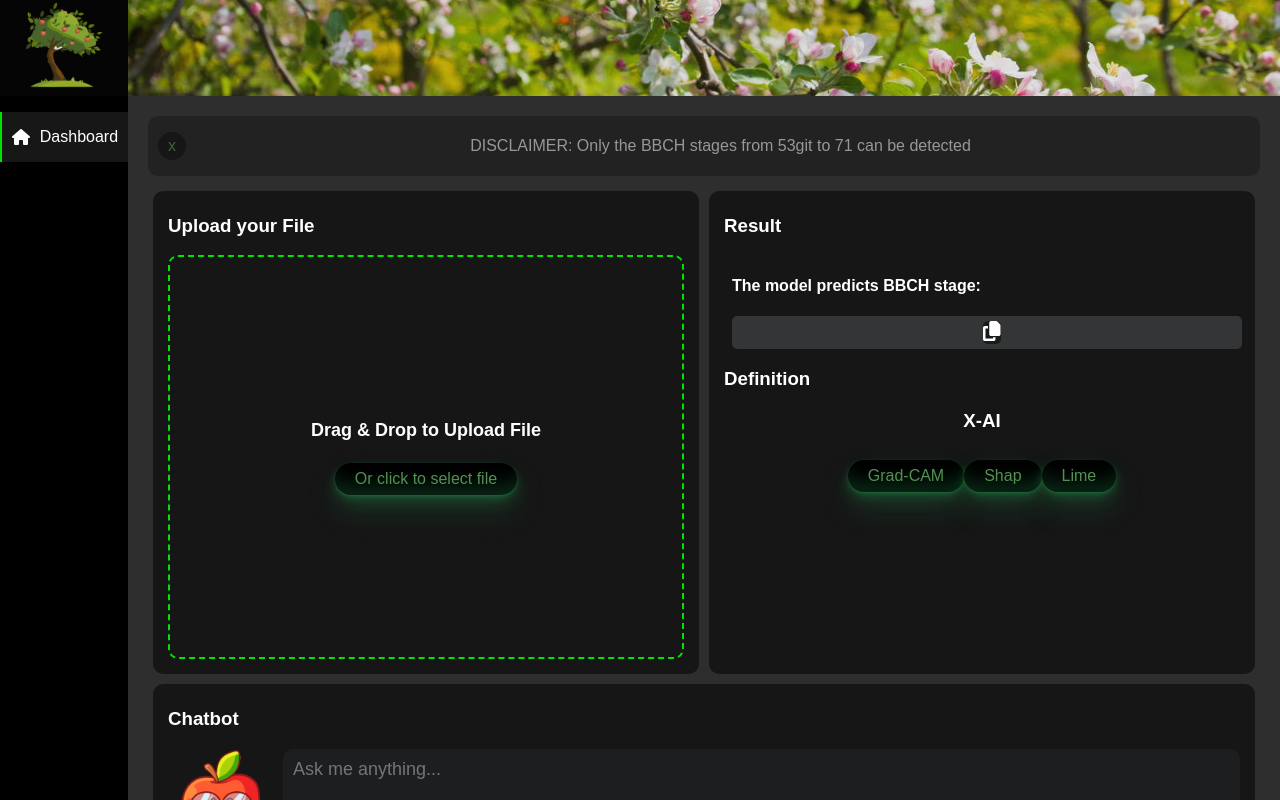
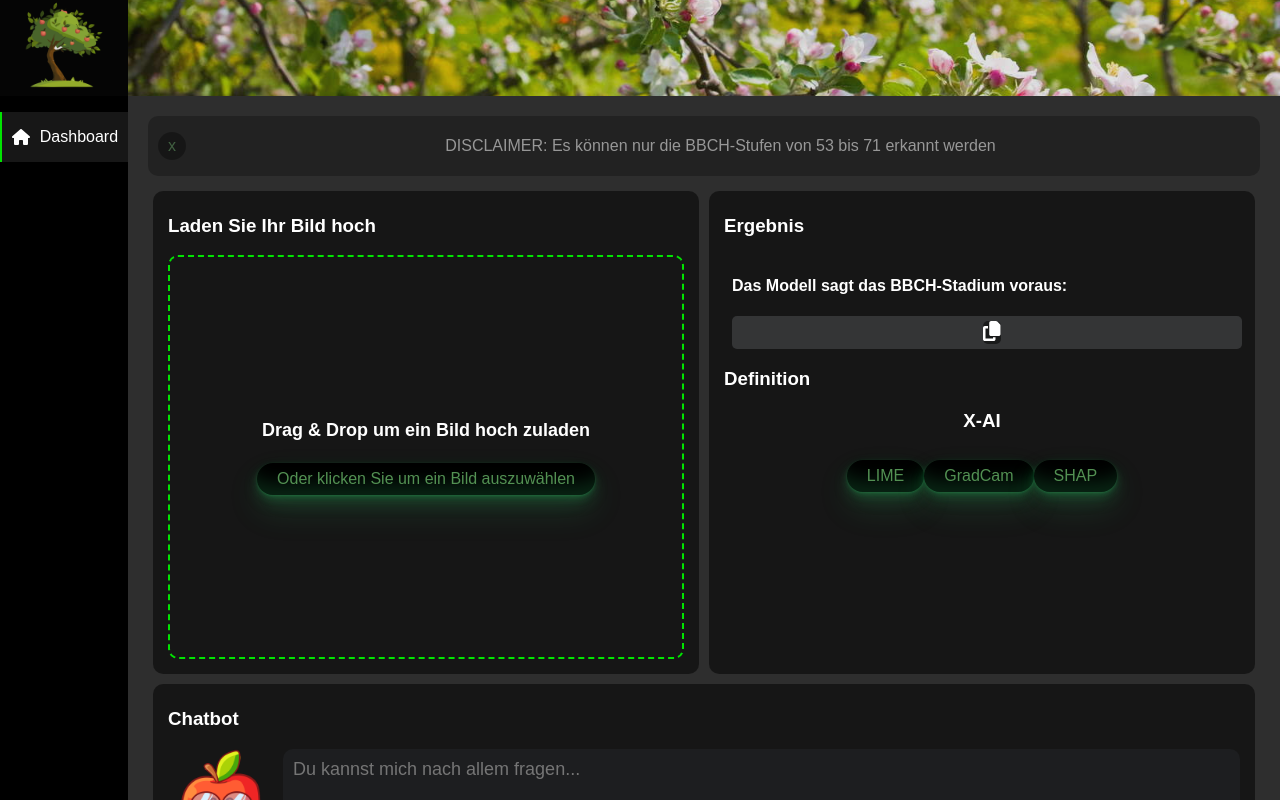
Before and after one commit to Martkx/apple_blossom, a React (Create React App) app in the folder web_app/: page / in a window 1280 px wide. Shown: the top 800 px of the page. Built offline with nearby package versions, Linux system fonts and the light colour scheme; no server answers.

Commit message:
Change language

```diff
--- a/web_app/src/Components/chatbot/FormSection.js
+++ b/web_app/src/Components/chatbot/FormSection.js
@@ -21,13 +21,13 @@ const FormSection = ({ generateResponse }) => {
                 <textarea
                     rows="5"
                     className="form-control"
-                    placeholder="Ask me anything..."
+                    placeholder="Du kannst mich nach allem fragen..."
                     value={newQuestion}
                     onChange={(e) => setNewQuestion(e.target.value)}
                 ></textarea>
             </div>
             <button className="btn" onClick={handleSubmit} disabled={isSubmitting}>
-                {isSubmitting ? 'Generating...' : 'Generate Response'}
+                {isSubmitting ? 'Generieren...' : 'Antwort generieren'}
             </button>
         </div>
     );
--- a/web_app/src/Components/dashboard.js
+++ b/web_app/src/Components/dashboard.js
@@ -132,12 +132,12 @@ function Dashboard() {
           <div className='icon'>
             <button onClick={handleClose}>x</button>
           </div>
-          <p>DISCLAIMER: Only the BBCH stages from 53git to 71 can be detected</p>
+          <p>DISCLAIMER: Es können nur die BBCH-Stufen von 53 bis 71 erkannt werden</p>
         </div>
       )}
       <div className='container'>
         <div className='card'>
-          <h3>Upload your File</h3>
+          <h3>Laden Sie Ihr Bild hoch</h3>
           <div
             className={`drag-area ${dragging ? 'active' : ''}`}
             onDragOver={handleDragOver}
@@ -147,23 +147,23 @@ function Dashboard() {
             {file && (
               <>
                 <img src={URL.createObjectURL(file)} alt="uploaded" style={{ width: 'auto', maxHeight: '80%' }} />
-                <button className='removeButton' onClick={handleRemoveImage}>Remove</button>
-                <button onClick={handleFileUpload}>Prediction</button>
+                <button className='removeButton' onClick={handleRemoveImage}>Entfernen</button>
+                <button onClick={handleFileUpload}>Prädiktion</button>
               </>
             )}
             {!file && (
               <>
-                <div className='header'>Drag & Drop to Upload File</div>
-                <button onClick={() => inputRef.current.click()}>Or click to select file</button>
+                <div className='header'>Drag & Drop um ein Bild hoch zuladen</div>
+                <button onClick={() => inputRef.current.click()}>Oder klicken Sie um ein Bild auszuwählen</button>
                 <input ref={inputRef} type="file" accept="image/*" onChange={handleInputChange} style={{ display: 'none' }} />
               </>
             )}
           </div>
         </div>
         <div className='card'>
-          <h3>Result</h3>
+          <h3>Ergebnis</h3>
           <div className='result-container'>
-              <div className='predicted_class'><h4>The model predicts BBCH stage:</h4>
+              <div className='predicted_class'><h4>Das Modell sagt das BBCH-Stadium voraus:</h4>
                   <div className='stage'>{predictedClass && ` ${predictedClass}`}
                     <div className="copy-icon" onClick={() => copyText(predictedClass)}><FontAwesomeIcon icon={faCopy} /></div>
                   </div>
@@ -176,19 +176,20 @@ function Dashboard() {
           <div className='grad_cam'>
             <h3>X-AI</h3>
             <div className="tab-buttons">
-              <button className={activeTab === 'gradCam' ? 'active' : ''} onClick={() => setActiveTab('gradCam')}>Grad-CAM</button>
-              <button className={activeTab === 'shap' ? 'active' : ''} onClick={() => setActiveTab('shap')}>Shap</button>
-              <button className={activeTab === 'lime' ? 'active' : ''} onClick={() => setActiveTab('lime')}>Lime</button>
+              <button className={activeTab === 'lime' ? 'active' : ''} onClick={() => setActiveTab('lime')}>LIME</button>
+              <button className={activeTab === 'gradCam' ? 'active' : ''} onClick={() => setActiveTab('gradCam')}>GradCam</button>
+              <button className={activeTab === 'shap' ? 'active' : ''} onClick={() => setActiveTab('shap')}>SHAP</button>
+
             </div>
           <div className="tab-content">
+          {activeTab === 'lime' && limeImage && (
+              <img src={limeImage} alt="LIME" style={{ width: '100%', maxHeight: '400px', marginTop: '10px' }} />
+            )}
             {activeTab === 'gradCam' && gradCamImage && (
-            <img src={gradCamImage} alt="Grad-CAM" style={{ width: '100%', maxHeight: '400px', marginTop: '10px' }} />
+            <img src={gradCamImage} alt="GradCam" style={{ width: '100%', maxHeight: '400px', marginTop: '10px' }} />
             )}
             {activeTab === 'shap' &&  shapImage && (
-              <img src={shapImage} alt="Shap" style={{ width: '100%', maxHeight: '400px', marginTop: '10px' }} />
-            )}
-            {activeTab === 'lime' && limeImage && (
-              <img src={limeImage} alt="Lime" style={{ width: '100%', maxHeight: '400px', marginTop: '10px' }} />
+              <img src={shapImage} alt="SHAP" style={{ width: '100%', maxHeight: '400px', marginTop: '10px' }} />
             )}
           </div>
           </div>
```
Also changed, not shown: 2 other files (tests, documents, lock files or other folders).
